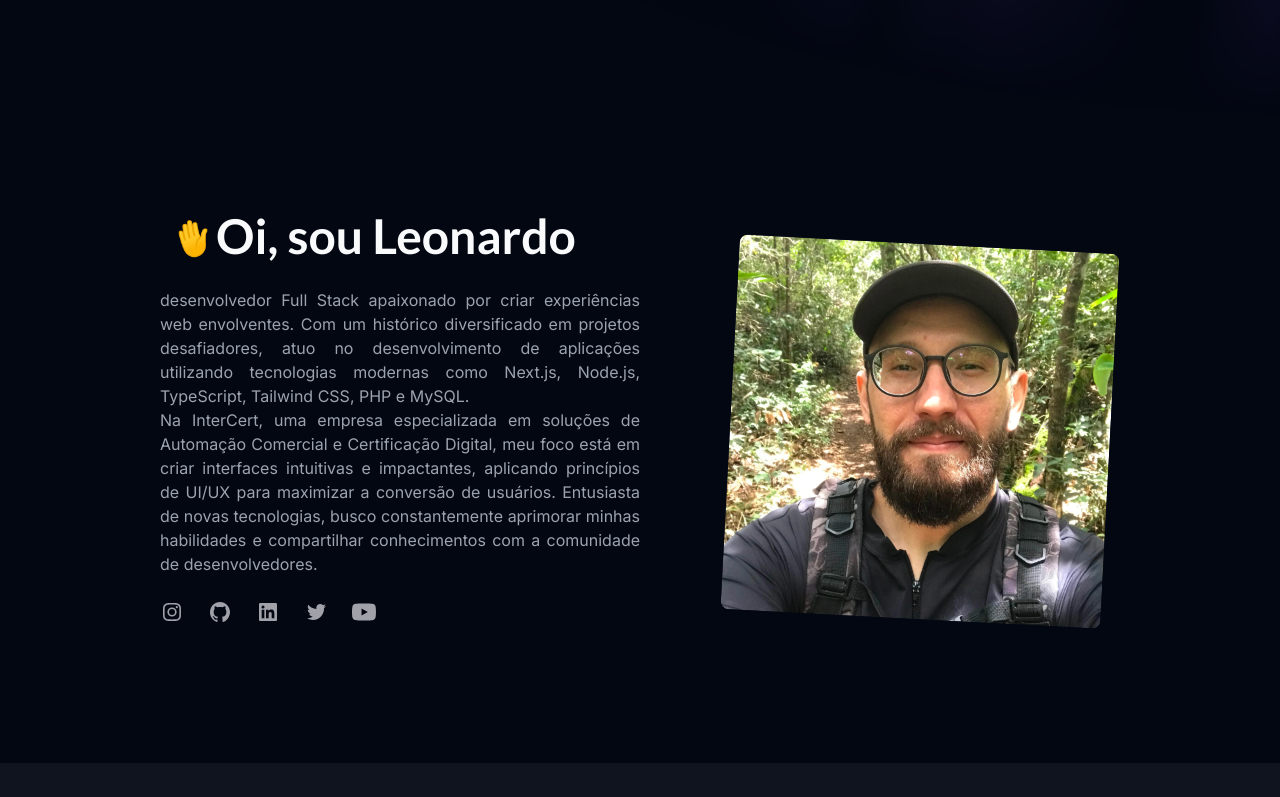
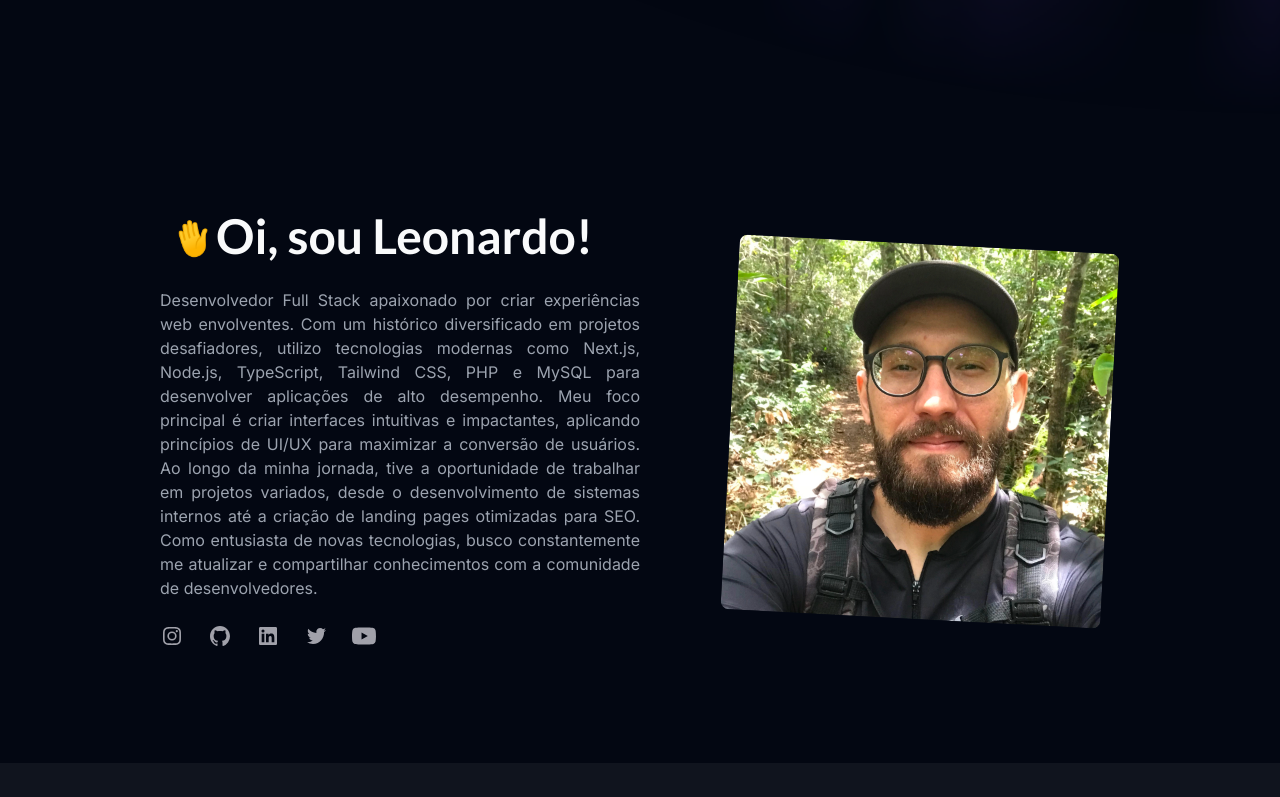
Before and after one commit to leonardolaurindo/leonardolaurindo, a Next.js app: page / in a window 1280 px wide. Shown: the part 684-1481 px from the top of the page. Built offline with nearby package versions, Linux system fonts and the light colour scheme.

Commit message:
change bio

```diff
--- a/src/app/_components/about-section.tsx
+++ b/src/app/_components/about-section.tsx
@@ -1,4 +1,3 @@
-import { motion } from "framer-motion";
 import Image from "next/image";
 import Link from "next/link";
 import {
@@ -38,12 +37,12 @@ export default function AboutSection() {
                             className="m-2 w-15 h-15 sm:w-10 sm:h-10 item"
                             unoptimized
                         />
-                        <h1 className="flex font-heading text-4xl lg:text-5xl">Oi, sou Leonardo</h1>
+                        <h1 className="flex font-heading text-4xl lg:text-5xl">Oi, sou Leonardo!</h1>
                     </div>
                     <p className="mt-5 text-base text-muted-foreground ">
-                        desenvolvedor Full Stack apaixonado por criar experiências web envolventes. Com um histórico diversificado em projetos desafiadores, atuo no desenvolvimento de aplicações utilizando tecnologias modernas como Next.js, Node.js, TypeScript, Tailwind CSS, PHP e MySQL. <br />
-                        Na InterCert, uma empresa especializada em soluções de Automação Comercial e Certificação Digital, meu foco está em criar interfaces intuitivas e impactantes, aplicando princípios de UI/UX para maximizar a conversão de usuários.
-                        Entusiasta de novas tecnologias, busco constantemente aprimorar minhas habilidades e compartilhar conhecimentos com a comunidade de desenvolvedores.
+                    Desenvolvedor Full Stack apaixonado por criar experiências web envolventes. Com um histórico diversificado em projetos desafiadores, utilizo tecnologias modernas como Next.js, Node.js, TypeScript, Tailwind CSS, PHP e MySQL para desenvolver aplicações de alto desempenho.
+Meu foco principal é criar interfaces intuitivas e impactantes, aplicando princípios de UI/UX para maximizar a conversão de usuários. Ao longo da minha jornada, tive a oportunidade de trabalhar em projetos variados, desde o desenvolvimento de sistemas internos até a criação de landing pages otimizadas para SEO.
+Como entusiasta de novas tecnologias, busco constantemente me atualizar e compartilhar conhecimentos com a comunidade de desenvolvedores.
                     </p>
                     <div className="mt-6 flex justify-center lg:justify-start gap-6">
                         <SocialLink href="#" icon={InstagramIcon} />
```
